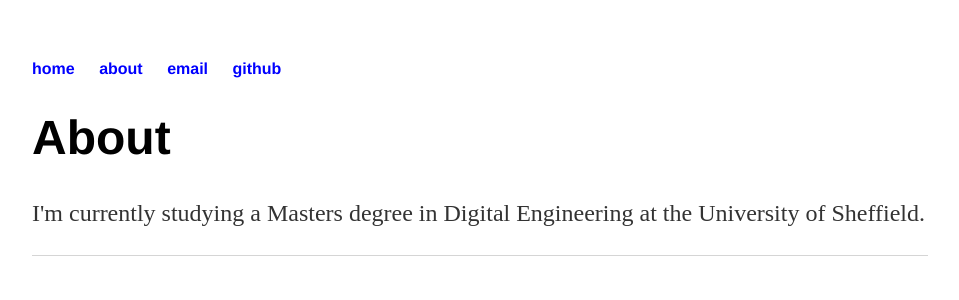
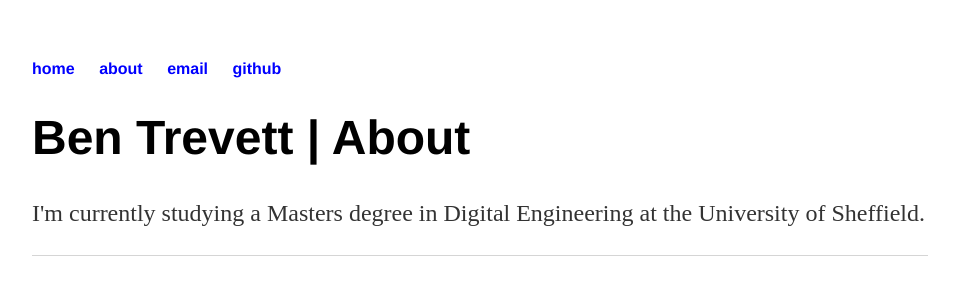
Before and after one commit to bentrevett/bentrevett.github.io, a Jekyll site: the page built from about/index.html, in a window 1280 px wide. Shown: the top 300 px of the page, without its empty margins (160-1119 px from the left). Built offline with Jekyll 4.4.1, drawn with Linux system fonts in a browser that asks for light colours; part of the change alters nothing that is shown.

Commit message:
Update index.html

```diff
--- a/about/index.html
+++ b/about/index.html
@@ -1,8 +1,8 @@
 ---
 layout: default
-title: Ben Trevett - About
+title: Ben Trevett | About
 ---
-<h1>About</h1>
+<h1>{{ page.title }}</h1>
 <p>
 I'm currently studying a Masters degree in Digital Engineering at the University of Sheffield.<br>
 </p>
```
